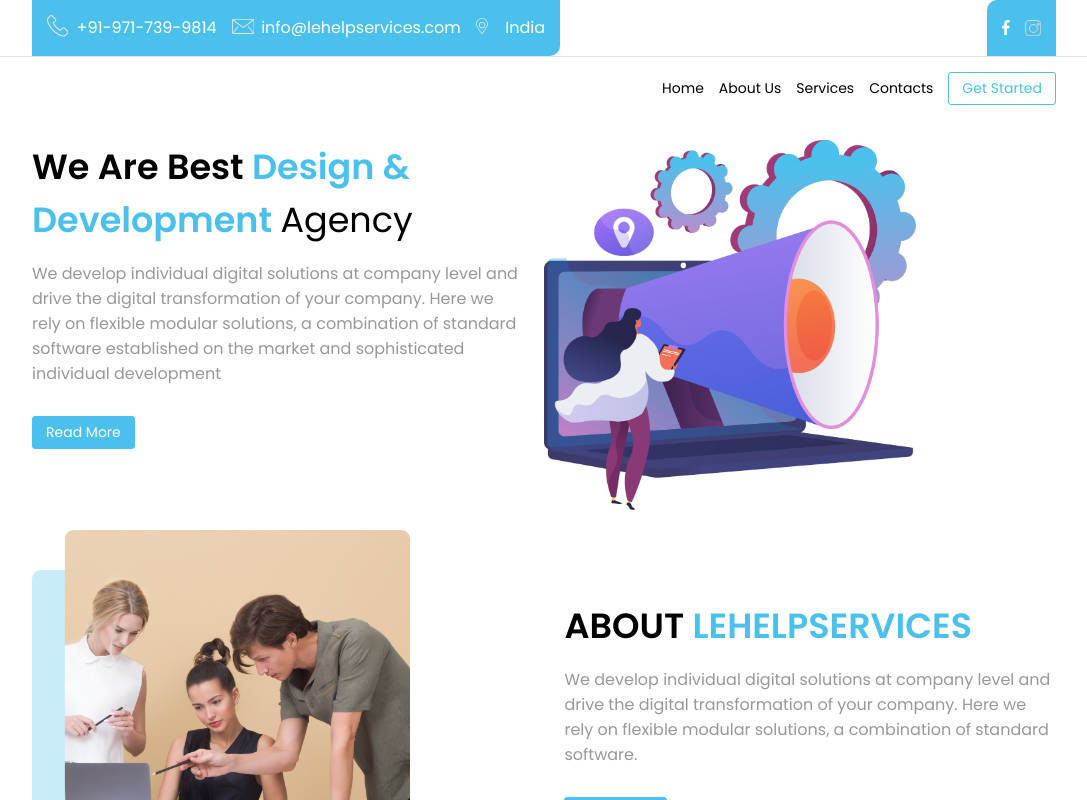
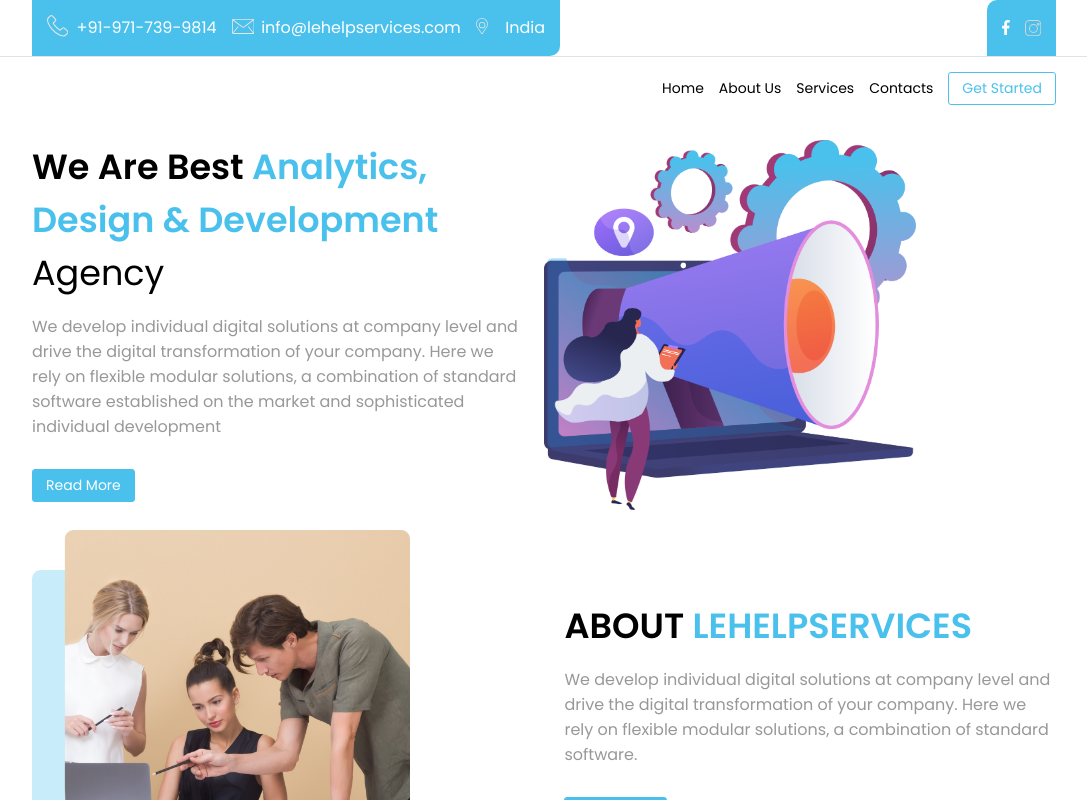
Before and after one commit to jasham/agency, a React (Create React App) app: page / in a window 1280 px wide. Shown: the top 800 px of the page, without its empty margins (96-1183 px from the left). Built offline with nearby package versions, Linux system fonts and the light colour scheme.

Commit message:
Update firstPage.js

```diff
--- a/src/screens/home/firstPage.js
+++ b/src/screens/home/firstPage.js
@@ -91,7 +91,7 @@
                     />
 
                     <CText
-                        label="Design & Development "
+                        label="Analytics, Design & Development "
                         ffamily={fontFamily('semiB')}
                         fsize={fSize("35px")}
                         color={theme.maincolor}
```
